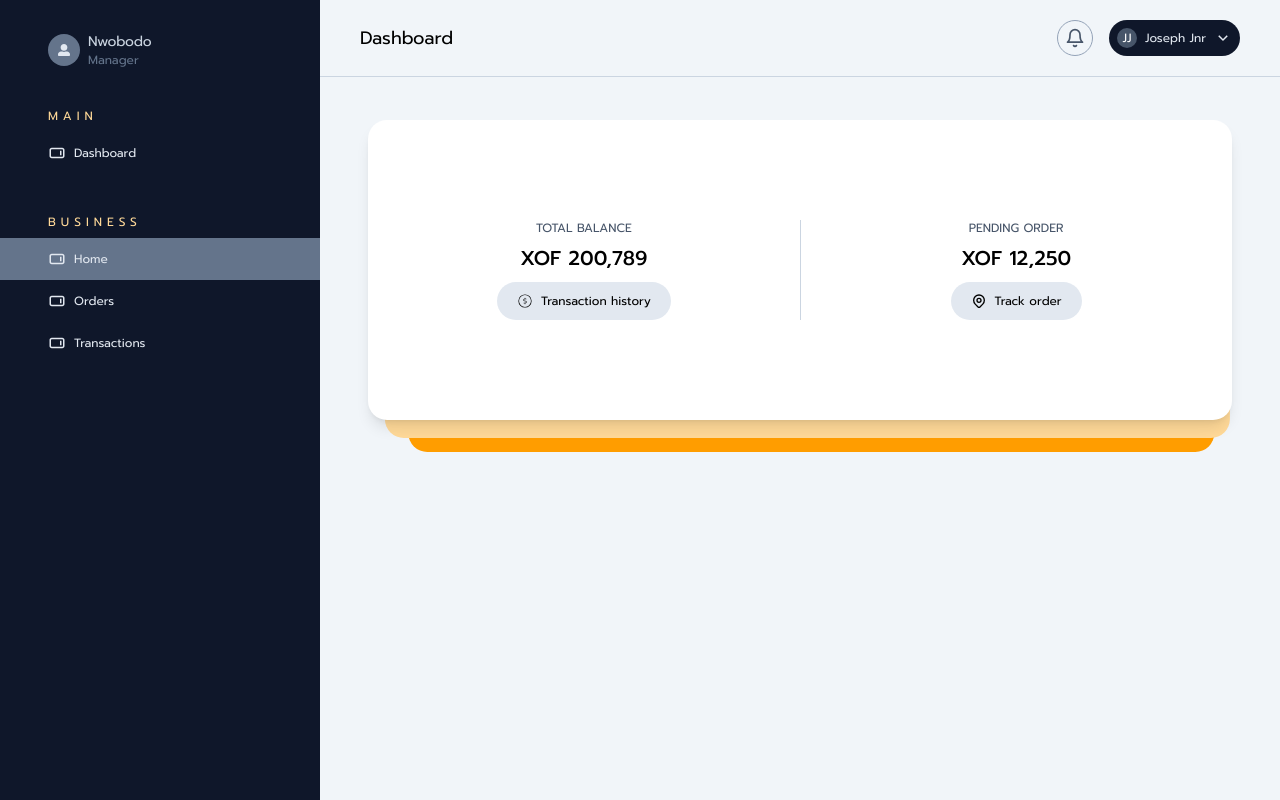
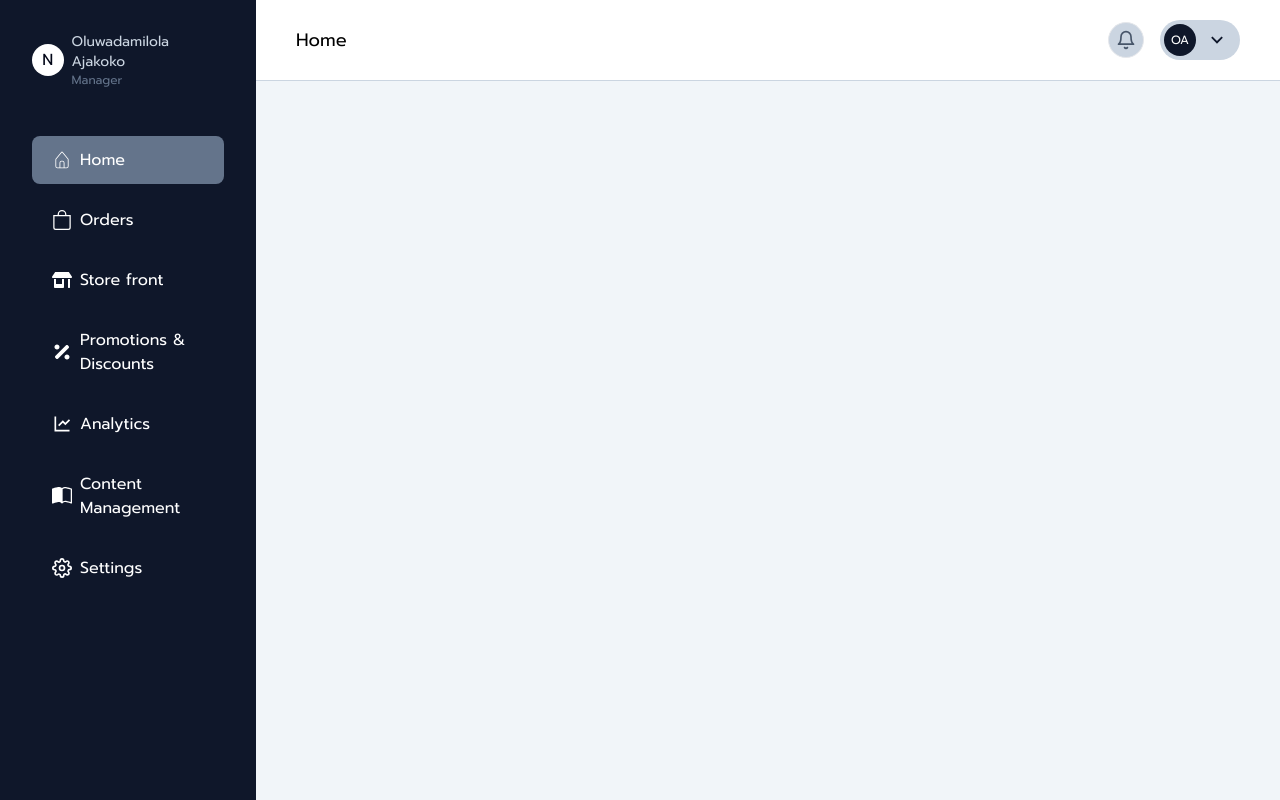
Before and after one commit to Joseph-Jnr/foodify_v1, a React (Vite) app: page /dashboard in a window 1280 px wide. Built offline with nearby package versions, Linux system fonts and the light colour scheme; what react-slugify would draw is missing.

Commit message:
fix: broken image links

```diff
--- a/src/api/foodData.js
+++ b/src/api/foodData.js
@@ -4,6 +4,8 @@ import foodImg3 from '../assets/food3.jpg'
 import foodImg4 from '../assets/food4.jpg'
 import foodImg5 from '../assets/cta.jpg'
 import foodImg6 from '../assets/food5.jpg'
+import foodImg7 from '../assets/food7.jpg'
+import foodImg8 from '../assets/food8.png'
 
 import { v4 as uuidv4 } from 'uuid'
 import slugify from 'react-slugify'
@@ -86,8 +88,7 @@ export const foodList = [
   {
     id: 7,
     uuid: uuidv4(),
-    image:
-      'https://tastyappetizers.com.ng/wp-content/uploads/2021/02/WhatsApp-Image-2021-02-10-at-16.08.17-3.jpeg',
+    image: foodImg7,
     title: 'Spring Roll',
     category: 'Small chops',
     price: 800,
@@ -98,8 +99,7 @@ export const foodList = [
   {
     id: 8,
     uuid: uuidv4(),
-    image:
-      'https://panachegb.co.uk/wp-content/uploads/2020/10/DSC01713-scaled-1.jpg',
+    image: foodImg8,
     title: 'Panache',
     category: 'Drinks',
     price: 1800,
--- a/src/components/dashboard/home/SideBar.jsx
+++ b/src/components/dashboard/home/SideBar.jsx
@@ -1,68 +1,87 @@
 import React from 'react'
-import { FaUserAlt } from 'react-icons/fa'
-import { CgToolbarRight } from 'react-icons/cg'
+import { FaPercentage, FaStoreAlt } from 'react-icons/fa'
 import { Link } from 'react-router-dom'
+import { CiHome } from 'react-icons/ci'
+import { RiLineChartLine } from 'react-icons/ri'
+import { BsBag, BsBookHalf } from 'react-icons/bs'
+import { FiSettings } from 'react-icons/fi'
 
 const SideBar = () => {
   return (
-    <div className='bg-slate-900 hidden lg:block h-screen w-1/2 lg:w-1/4 float-left z-50 absolute lg:fixed py-8'>
-      <div className='profile-area px-8 lg:px-12 flex items-center'>
-        <div className='profile-icon w-8 h-8 flex items-center justify-center p-2 bg-slate-500 text-slate-200 rounded-full'>
-          <FaUserAlt size={12} />
+    <div className=' bg-slate-900 hidden lg:block h-screen w-1/2 lg:w-1/5 float-left z-50 absolute lg:fixed p-8'>
+      <div className='profile-area flex items-center mb-12'>
+        <div className='profile-icon w-8 h-8 flex items-center justify-center p-2 bg-white text-slate-950 rounded-full'>
+          N
         </div>
         <div className='profile-name ml-2'>
-          <p className='text-sm text-slate-300'>Nwobodo</p>
+          <p className='text-sm text-slate-300'>Oluwadamilola Ajakoko</p>
           <p className='text-xs text-slate-500'>Manager</p>
         </div>
       </div>
 
-      <div className='navigation'>
-        <div className='navigation-set mt-10'>
-          <div className='nav-header px-8 lg:px-12'>
-            <p className='nav-header-text text-[#ffd998] text-xs tracking-[5px]'>
-              MAIN
-            </p>
+      <div className='navigation flex flex-col gap-3'>
+        <Link to='/'>
+          <div className='side-nav-link text-white bg-slate-500 py-3 px-5 rounded-lg flex gap-2 items-center'>
+            <div className='icon'>
+              <CiHome size={20} />
+            </div>
+            <div className='label'>Home</div>
           </div>
+        </Link>
 
-          <div className='side-nav-links mt-2'>
-            <Link className='flex items-center px-8 lg:px-12 text-slate-200 text-xs py-3'>
-              <span className='icon mr-2'>
-                <CgToolbarRight size={18} />
-              </span>
-              Dashboard
-            </Link>
+        <Link to='/'>
+          <div className='side-nav-link text-white hover:bg-slate-400 hover:bg-opacity-5 py-3 px-5 rounded-lg flex gap-2 items-center'>
+            <div className='icon'>
+              <BsBag size={20} />
+            </div>
+            <div className='label'>Orders</div>
           </div>
-        </div>
+        </Link>
 
-        {/* Single set */}
-        <div className='navigation-set mt-10'>
-          <div className='nav-header px-8 lg:px-12'>
-            <p className='nav-header-text text-[#ffd998] text-xs tracking-[5px]'>
-              BUSINESS
-            </p>
+        <Link to='/'>
+          <div className='side-nav-link text-white hover:bg-slate-400 hover:bg-opacity-5 py-3 px-5 rounded-lg flex gap-2 items-center'>
+            <div className='icon'>
+              <FaStoreAlt size={20} />
+            </div>
+            <div className='label'>Store front</div>
           </div>
+        </Link>
 
-          <div className='side-nav-links mt-2'>
-            <Link className='flex items-center bg-slate-500 px-8 lg:px-12 text-slate-200 text-xs py-3'>
-              <span className='icon mr-2'>
-                <CgToolbarRight size={18} />
-              </span>
-              Home
-            </Link>
-            <Link className='flex items-center px-8 lg:px-12 text-slate-200 text-xs py-3'>
-              <span className='icon mr-2'>
-                <CgToolbarRight size={18} />
-              </span>
-              Orders
-            </Link>
-            <Link className='flex items-center px-8 lg:px-12 text-slate-200 text-xs py-3'>
-              <span className='icon mr-2'>
-                <CgToolbarRight size={18} />
-              </span>
-              Transactions
-            </Link>
+        <Link to='/'>
+          <div className='side-nav-link text-white hover:bg-slate-400 hover:bg-opacity-5 py-3 px-5 rounded-lg flex gap-2 items-center'>
+            <div className='icon'>
+              <FaPercentage size={20} />
+            </div>
+            <div className='label'>Promotions & Discounts</div>
           </div>
-        </div>
+        </Link>
+
+        <Link to='/'>
+          <div className='side-nav-link text-white hover:bg-slate-400 hover:bg-opacity-5 py-3 px-5 rounded-lg flex gap-2 items-center'>
+            <div className='icon'>
+              <RiLineChartLine size={20} />
+            </div>
+            <div className='label'>Analytics</div>
+          </div>
+        </Link>
+
+        <Link to='/'>
+          <div className='side-nav-link text-white hover:bg-slate-400 hover:bg-opacity-5 py-3 px-5 rounded-lg flex gap-2 items-center'>
+            <div className='icon'>
+              <BsBookHalf size={20} />
+            </div>
+            <div className='label'>Content Management</div>
+          </div>
+        </Link>
+
+        <Link to='/'>
+          <div className='side-nav-link text-white hover:bg-slate-400 hover:bg-opacity-5 py-3 px-5 rounded-lg flex gap-2 items-center'>
+            <div className='icon'>
+              <FiSettings size={20} />
+            </div>
+            <div className='label'>Settings</div>
+          </div>
+        </Link>
       </div>
     </div>
   )
--- a/src/components/dashboard/home/TopNav.jsx
+++ b/src/components/dashboard/home/TopNav.jsx
@@ -7,9 +7,9 @@ import { Link } from 'react-router-dom'
 const TopNav = () => {
   return (
     <>
-      <nav className='px-4 lg:px-10 border-b border-b-slate-300 w-full lg:w-3/4'>
+      <nav className='px-4 lg:px-10 border-b border-b-slate-300 bg-white fixed w-full lg:w-[calc(100%-20%)]'>
         <div className='flex items-center justify-between'>
-          <div className='brand text-lg font-normal'>Dashboard</div>
+          <div className='brand text-lg font-normal'>Home</div>
           <div className='mobile lg:hidden'>
             <div className='nav-toggle'>
               <RiMenu4Fill size={30} />
@@ -17,18 +17,17 @@ const TopNav = () => {
           </div>
           <div className='links hidden lg:flex items-center'>
             <div className='notification mx-4 flex justify-center'>
-              <span className='w-9 h-9 border cursor-pointer rounded-full flex items-center justify-center border-slate-400'>
+              <span className='w-9 h-9 border cursor-pointer rounded-full flex items-center justify-center bg-slate-300'>
                 <FiBell className='text-slate-600' size={20} />
               </span>
             </div>
             <div className='profile flex justify-center'>
               <Link to='/login'>
-                <div className='profile-toggle flex items-center text-xs px-2 py-2 text-slate-300 rounded-full cursor-pointer bg-slate-900'>
-                  <span className='initials w-5 h-5 bg-slate-600 text-white flex items-center justify-center rounded-full'>
-                    JJ
+                <div className='profile-toggle flex items-center justify-between text-xs px-1 py-1 w-20 pr-3 text-slate-300 rounded-full cursor-pointer bg-slate-300'>
+                  <span className='initials w-8 h-8 bg-slate-900 text-white flex items-center justify-center rounded-full'>
+                    OA
                   </span>
-                  <span className='mx-2 text-slate-200'>Joseph Jnr</span>
-                  <RiArrowDownSLine className='text-slate-200' size={18} />
+                  <RiArrowDownSLine className='text-slate-900' size={22} />
                 </div>
               </Link>
             </div>
--- a/src/pages/dashboardPages/Dashboard.jsx
+++ b/src/pages/dashboardPages/Dashboard.jsx
@@ -7,9 +7,9 @@ const Dashboard = () => {
   return (
     <>
       <main>
-        <div className='main-dashboard-section h-screen bg-slate-100 w-full lg:w-[calc(100%-25%)] float-right'>
+        <div className='main-dashboard-section h-screen bg-slate-100 w-full lg:w-[calc(100%-20%)] float-right'>
           <TopNav />
-          <Balance />
+          {/* <Balance /> */}
         </div>
         <aside className='lg:block'>
           <SideBar />
```
Also changed, not shown: src/assets/food7.jpg (added), src/assets/food8.png (added).
